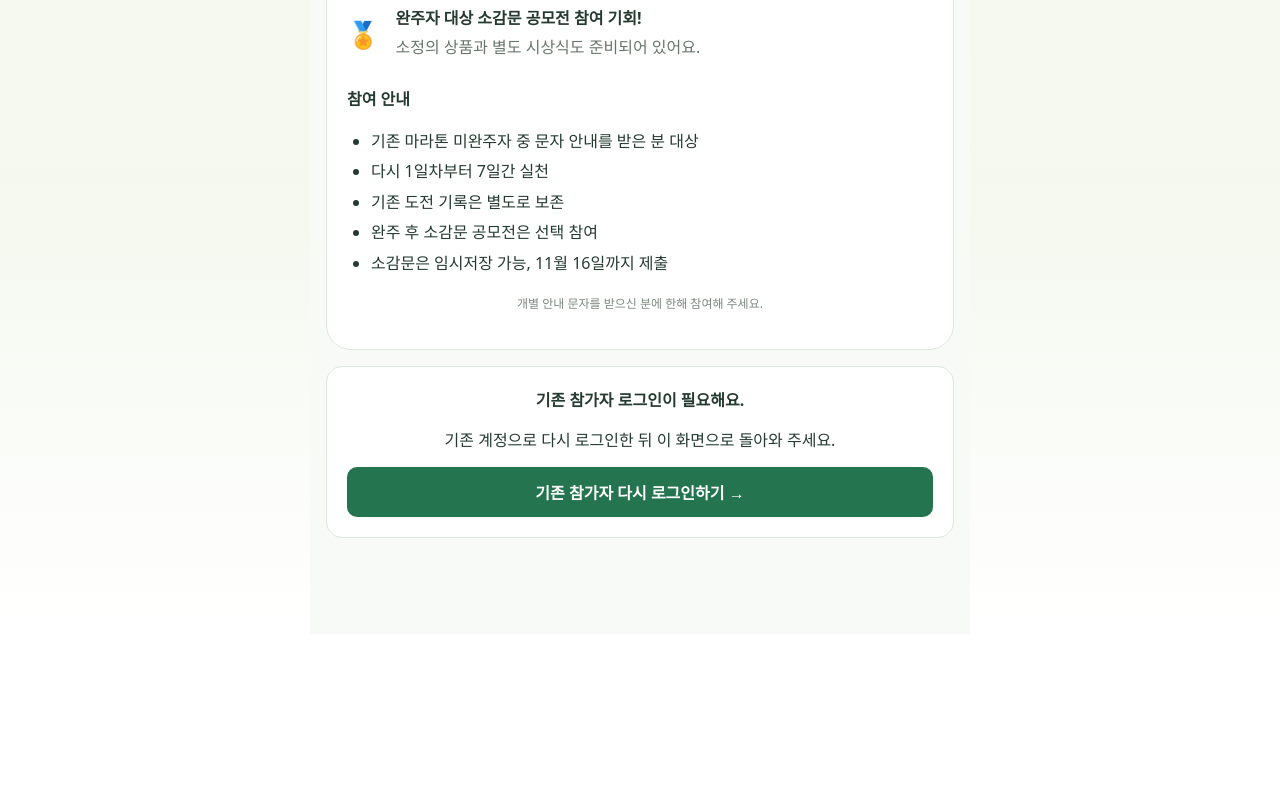
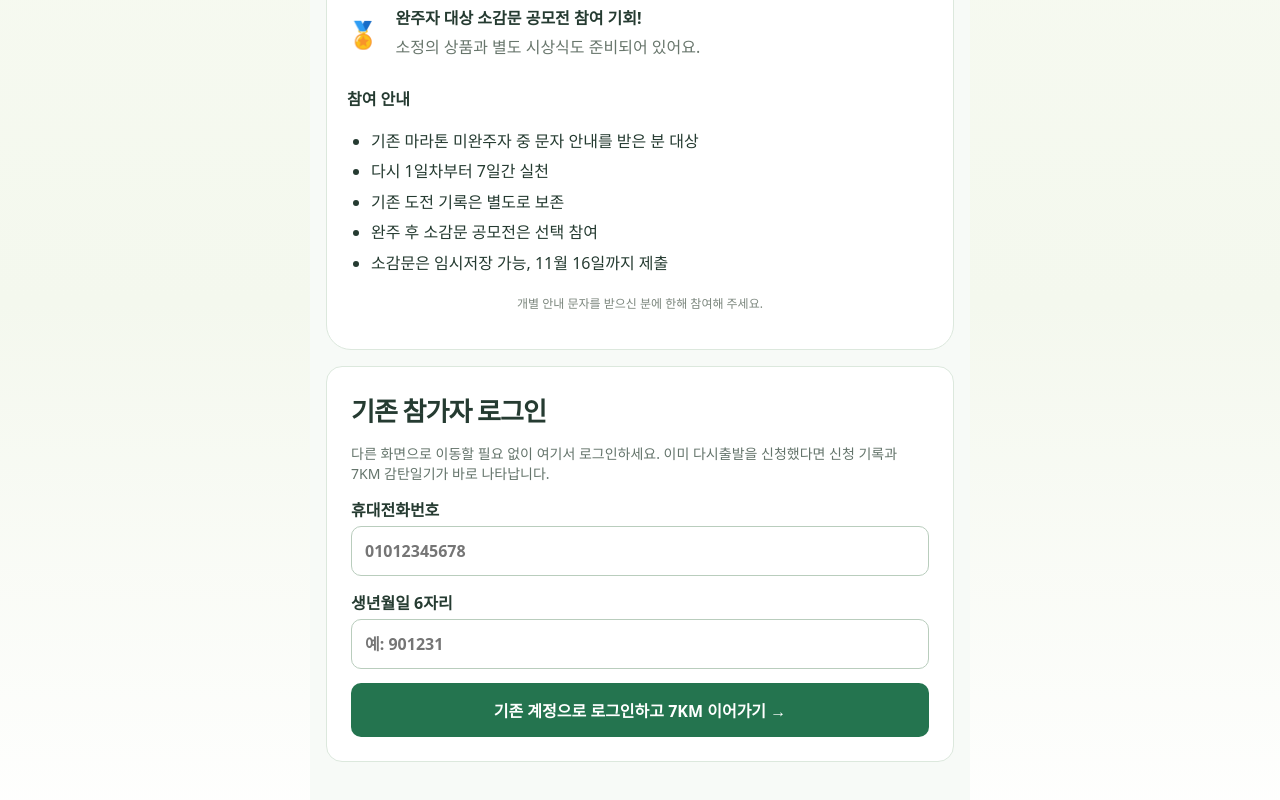
Before and after one commit to mozza1024-afk/gamthan-week, a Next.js app: page /restart in a window 1280 px wide. Shown: the part 374-1174 px from the top of the page. Before the commit the page ends 1008 px from the top, so only its background shows below. Built offline with nearby package versions, Linux system fonts and the light colour scheme.

Commit message:
Fix Kakao in-app login loop by authenticating directly on restart page

```diff
--- a/app/restart/page.js
+++ b/app/restart/page.js
@@ -8,9 +8,30 @@ const dates=()=>{const now=new Date(Date.now()+9*3600000).toISOString().slice(0,
 const topics=[['marathon','감탄위크 실천 소감'],['daily','일상 속 탄소중립'],['climate','기후위기와 우리의 삶'],['wonju','원주시 기후정책 제안'],['free','환경·지속가능성 자유주제']];
 export default function Restart(){
  const diaryRef=useRef(null);
- const [token,setToken]=useState(''),[data,setData]=useState(null),[start,setStart]=useState(''),[codes,setCodes]=useState([]),[diary,setDiary]=useState(''),[other,setOther]=useState(''),[essay,setEssay]=useState({topic:'marathon',title:'',body:''}),[err,setErr]=useState(''),[busy,setBusy]=useState(false);
+ const [token,setToken]=useState(''),[login,setLogin]=useState({phone:'',birth6:''}),[data,setData]=useState(null),[start,setStart]=useState(''),[codes,setCodes]=useState([]),[diary,setDiary]=useState(''),[other,setOther]=useState(''),[essay,setEssay]=useState({topic:'marathon',title:'',body:''}),[err,setErr]=useState(''),[busy,setBusy]=useState(false);
  useEffect(()=>{setToken(localStorage.getItem('gamthan_token')||'')},[]);
  async function load(){if(!token)return;try{setData(await fetchApi(token));setErr('')}catch(e){if(/로그인 시간이 만료|로그인이 필요/.test(e.message)){localStorage.removeItem('gamthan_token');setToken('');setData(null);setErr('로그인 시간이 만료되었습니다. 기존 참가자 계정으로 다시 로그인해 주세요.')}else setErr(e.message)}}
+
+ async function loginHere(event){
+  event.preventDefault();
+  if(busy)return;
+  setBusy(true);
+  setErr('');
+  try {
+   const response=await fetch('/api?path=login',{
+    method:'POST',
+    headers:{'Content-Type':'application/json'},
+    body:JSON.stringify({phone:login.phone,birth6:login.birth6})
+   });
+   const result=await response.json().catch(()=>({success:false,message:'서버 응답을 읽을 수 없습니다.'}));
+   if(!response.ok||result.success===false||!result.token)throw Error(result.message||'로그인에 실패했습니다.');
+   localStorage.setItem('gamthan_token',result.token);
+   setData(null);
+   setLogin({phone:'',birth6:''});
+   setToken(result.token);
+  }catch(e){setErr(e.message);}
+  finally{setBusy(false);}
+ }
  useEffect(()=>{if(token)load()},[token]);
  useEffect(()=>{if(data?.essay)setEssay({topic:data.essay.topic||'marathon',title:data.essay.title||'',body:data.essay.body||''})},[data?.essay?.id]);
  async function save(body){try{setBusy(true);setErr('');await fetchApi(token,body);await load();if(body.kind==='join'){setTimeout(()=>diaryRef.current?.scrollIntoView({behavior:'smooth',block:'start'}),100)}else alert(body.kind==='essay'?(body.submit?'공모전 제출이 완료되었습니다.':'임시저장되었습니다.'):'저장되었습니다.')}catch(e){setErr(e.message)}finally{setBusy(false)}}
@@ -32,8 +53,20 @@ export default function Restart(){
  <div style={{textAlign:'left',paddingTop:8}}><strong>참여 안내</strong><ul style={{lineHeight:1.9,paddingLeft:24}}><li>기존 마라톤 미완주자 중 문자 안내를 받은 분 대상</li><li>다시 1일차부터 7일간 실천</li><li>기존 도전 기록은 별도로 보존</li><li>완주 후 소감문 공모전은 선택 참여</li><li>소감문은 임시저장 가능, 11월 16일까지 제출</li></ul></div>
  <p style={{fontSize:12,color:'#7b867d'}}>개별 안내 문자를 받으신 분에 한해 참여해 주세요.</p>
  </section>
- {!token&&<div style={{...card,textAlign:'center'}}><strong>기존 참가자 로그인이 필요해요.</strong><p>기존 계정으로 다시 로그인한 뒤 이 화면으로 돌아와 주세요.</p><a href="/?restart=1" style={{...btn,display:'block',textDecoration:'none'}}>기존 참가자 다시 로그인하기 →</a></div>}
- {err&&<div role="alert" style={{...card,color:'#b42424'}}>{err}{!token&&<p><a href="/?restart=1">기존 참가자 로그인 화면으로 이동 →</a></p>}</div>}
+ {!token&&<section style={{...card,padding:24}}>
+  <h2 style={{marginTop:0}}>기존 참가자 로그인</h2>
+  <p style={{fontSize:14,color:'#64746b'}}>다른 화면으로 이동할 필요 없이 여기서 로그인하세요. 이미 다시출발을 신청했다면 신청 기록과 7KM 감탄일기가 바로 나타납니다.</p>
+  <form onSubmit={loginHere} style={{display:'grid',gap:14}}>
+   <label style={{fontWeight:700}}>휴대전화번호
+    <input type="tel" inputMode="tel" autoComplete="tel" required placeholder="01012345678" value={login.phone} onChange={e=>setLogin(v=>({...v,phone:e.target.value}))} style={{display:'block',marginTop:5,width:'100%',boxSizing:'border-box',border:'1px solid #b9cdbd',borderRadius:10,padding:13,fontSize:16}}/>
+   </label>
+   <label style={{fontWeight:700}}>생년월일 6자리
+    <input type="password" inputMode="numeric" autoComplete="off" minLength={6} maxLength={6} pattern="[0-9]{6}" required placeholder="예: 901231" value={login.birth6} onChange={e=>setLogin(v=>({...v,birth6:e.target.value.replace(/\\D/g,'').slice(0,6)}))} style={{display:'block',marginTop:5,width:'100%',boxSizing:'border-box',border:'1px solid #b9cdbd',borderRadius:10,padding:13,fontSize:16}}/>
+   </label>
+   <button type="submit" disabled={busy} style={{...btn,width:'100%',fontSize:16,padding:15}}>{busy?'로그인 확인 중...':'기존 계정으로 로그인하고 7KM 이어가기 →'}</button>
+  </form>
+ </section>}
+ {err&&<div role="alert" style={{...card,color:'#b42424'}}>{err}</div>}
  {data&&<><div ref={diaryRef} style={{scrollMarginTop:20,...card}}><h2>{data.p.display_name} 님의 다시출발</h2><p>기존 {data.p.course_days}KM 기록은 그대로 유지됩니다.</p>
  {!attempt? <>{data.eligible?<><p>원하는 출발일을 선택해 주세요. 10월 31일까지 7일간 실천해야 해요.</p><label>출발일 <select value={start} onChange={e=>setStart(e.target.value)}><option value="">날짜 선택</option>{dates().map(d=><option key={d} value={d}>{d}</option>)}</select></label><p><button disabled={!start||busy} style={btn} onClick={()=>save({kind:'join',startDate:start})}>7KM 다시출발 신청</button></p></>:<p>기존 코스 종료 후 미완주가 확정된 분만 신청할 수 있어요. 현재 기존 코스는 그대로 이어가 주세요.</p>}</>:<><p><b>출발일:</b> {attempt.start_date} / <b>완주 예정:</b> {attempt.end_date}</p><h3>{diaries.length} / 7KM</h3><progress value={diaries.length} max={7} style={{width:'100%'}}/>{canDiary?<><p style={{color:'#24744f',fontWeight:700}}>✅ 신청 완료! 오늘부터 감탄일기를 작성할 수 있어요.</p><button style={btn} onClick={()=>document.getElementById('restart-diary')?.scrollIntoView({behavior:'smooth',block:'start'})}>오늘의 감탄일기 쓰기 ↓</button></>:!completed?<p style={{background:'#fff4d6',padding:12,borderRadius:10}}>✅ 다시출발 신청이 완료됐어요. 선택한 출발일인 <b>{attempt.start_date}</b>부터 감탄일기를 작성할 수 있습니다. 그날 다시 접속해 주세요.</p>:null}{completed&&<p>🎉 7KM 완주! 음료 쿠폰 지급 대상입니다. 쿠폰 지급 일정은 운영자 안내를 확인해 주세요.</p>}</>}
  </div>
```
